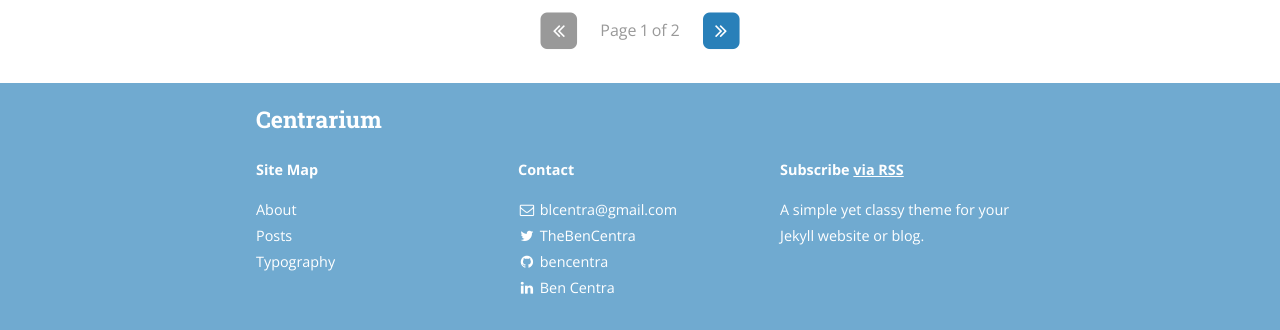
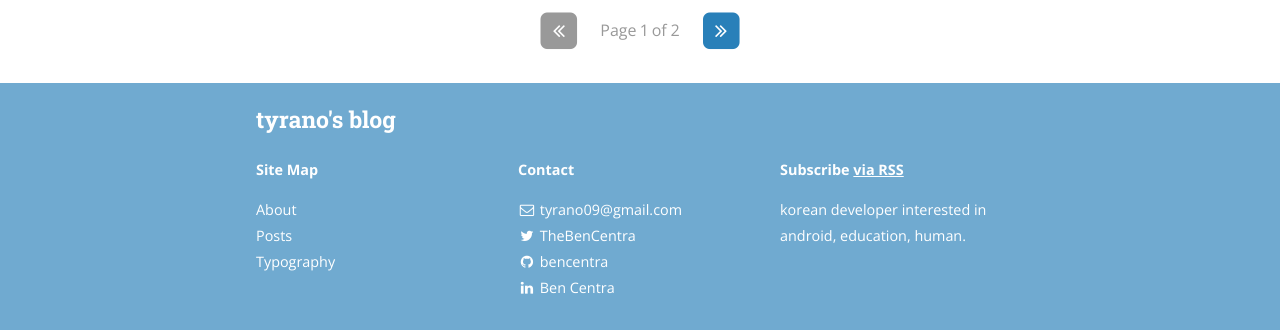
Before and after one commit to tyranotyrano/tyranotyrano.github.io, a Jekyll site: the page built from index.html, in a window 1280 px wide and 900 px high, scrolled down 1275 px. Shown: the part 567-897 px from the top of the window. Built offline with Jekyll 4.4.1, drawn with Linux system fonts in a browser that asks for light colours; nearby versions of some CDN libraries; the list of posts is cut into pages by our own code; some of the changed text lies outside the part shown.

Commit message:
write basic info of blog

```diff
--- a/_config.yml
+++ b/_config.yml
@@ -9,17 +9,17 @@ exclude:
   - "/vendor/"
 
 # Site settings
-title: Centrarium
-subtitle: "A simple yet classy theme for your Jekyll website or blog"
-email: blcentra@gmail.com
-name: Ben Centra
+title: tyrano's blog
+subtitle: "korean developer tyrano's blog"
+email: tyrano09@gmail.com
+name: Young-jin Choi
 description: >
-  A simple yet classy theme for your Jekyll website or blog.
+  korean developer interested in android, education, human.
 # Base URL of site (i.e. /blog). It should always start with a slash,
 # and never end with a slash. Set it to a blank value if hosting at the
 # root of your server.
 baseurl: "" # the subpath of your site, e.g. /blog/
-url: "" # the base hostname & protocol for your site
+url: "http://tyranotyrano.github.io" # the base hostname & protocol for your site
 cover: "/assets/header_image.jpg"
 logo: "/assets/logo.png"
 
```
